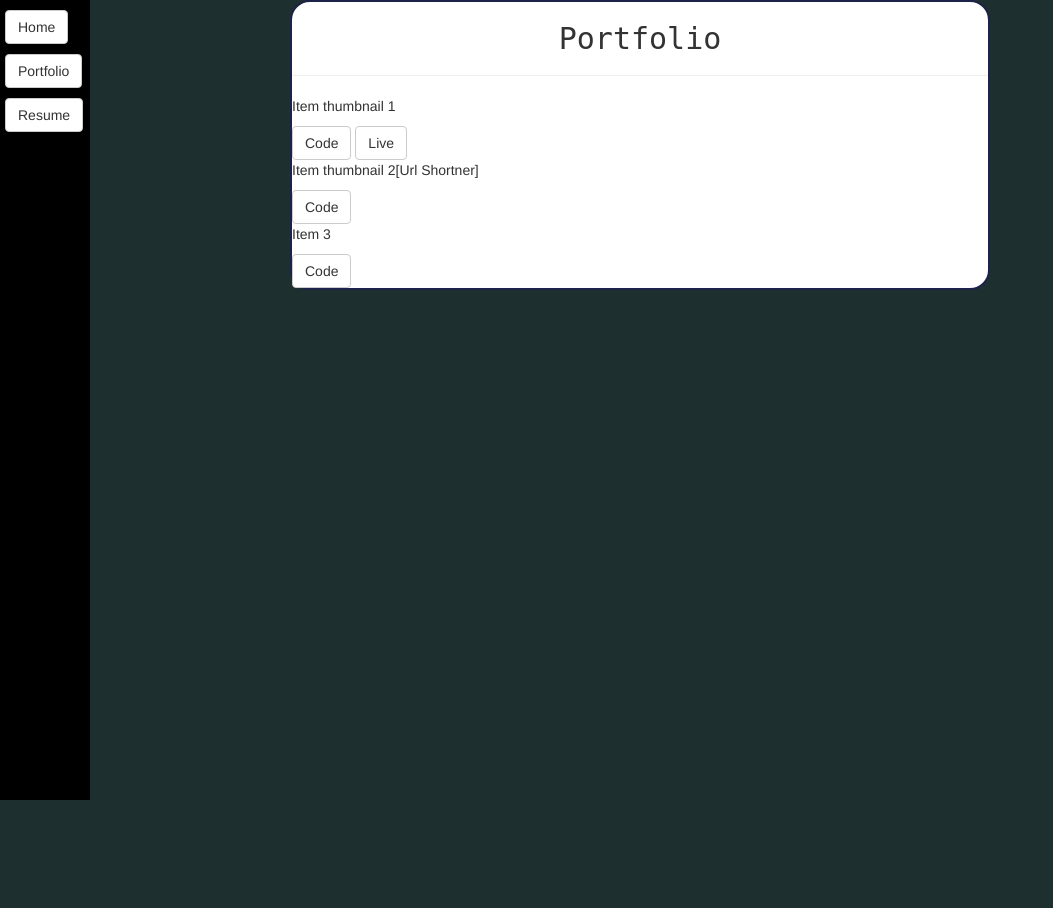
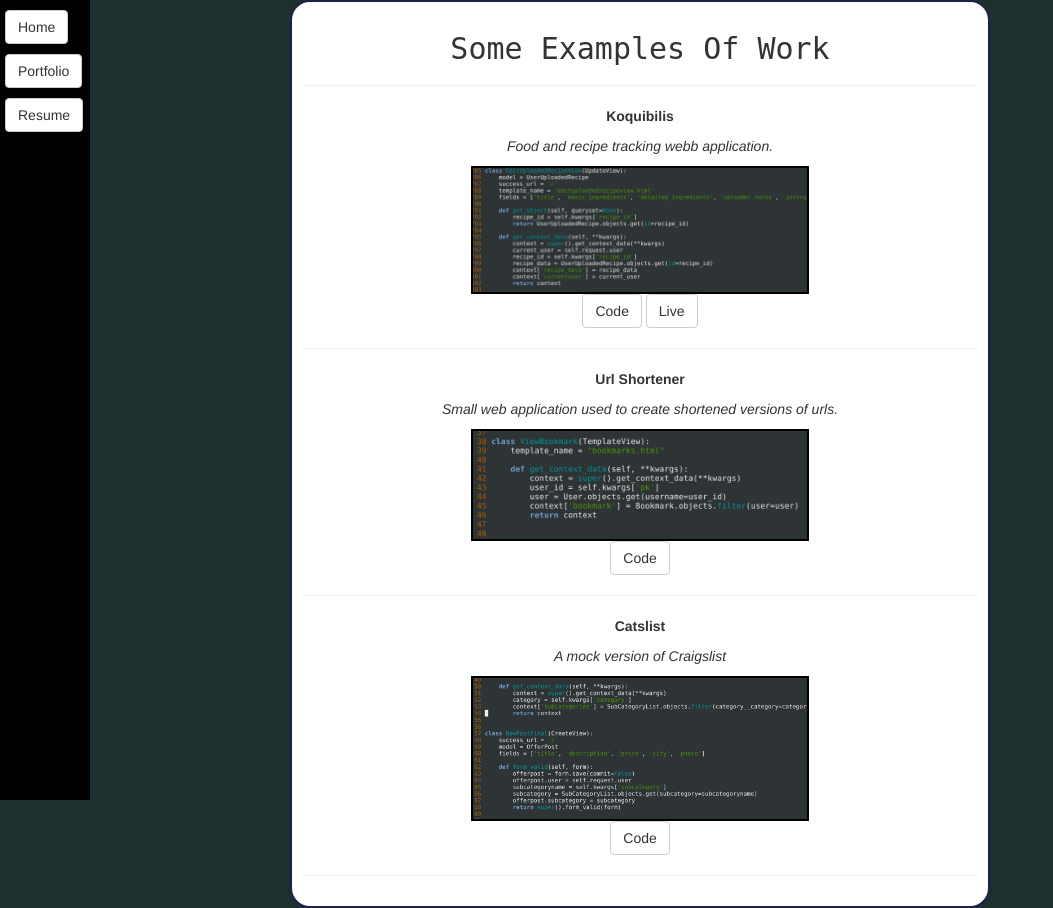
Before and after one commit to KiaraRaynS/Portfolio, a Django app: a page that uses appportfolio/templates/portfolioview.html in a window 1280 px wide. Shown: the whole page, without its empty margins (0-1053 px from the left). Before the commit the page ends 800 px from the top, so only its background shows below. Run offline with Django 3.2, Linux system fonts and the light colour scheme; some libraries are stand-ins or nearby versions.

Commit message:
Made a portfolio page

```diff
--- a/appportfolio/static/appportfolio/css/custom.css
+++ b/appportfolio/static/appportfolio/css/custom.css
@@ -35,6 +35,7 @@ body {
 .portfoliocontent {
   background-color: white;
   border: 2px solid #1c224a;
+  padding: 10px;
   border-radius: 20px;
   margin: auto;
   width: 700px;
--- a/appportfolio/templates/portfolioview.html
+++ b/appportfolio/templates/portfolioview.html
@@ -1,17 +1,34 @@
 {% extends 'base.html' %}
+{% load static %}
 
 {% block bodycontent %}
-  <div class='portfoliocontent'>
-    <h2 style='text-align: center; font-family: monospace;'>Portfolio</h2>
+  <div style='text-align: center;' class='portfoliocontent'>
+    <h2 style='text-align: center; font-family: monospace;'>Some Examples Of Work</h2>
     <hr>
-  <p>Item thumbnail 1</p>
+  <p><strong>Koquibilis</strong></p>
+  <p><i>Food and recipe tracking webb application.</i></p>
+  <img style='border: 2px solid black;' width='50%' height='50%' src="{% static 'koquibilis.png' %}">
+  <br>
   <a href="{{code1}}" class='btn btn-default'>Code</a>
   <a href="{{link1}}" class='btn btn-default'>Live</a>
+  <hr>
 
-  <p>Item thumbnail 2[Url Shortner]</p>
-  <a class='btn btn-default' href="{{code2}}">Code</a>
 
-  <p>Item 3</p>
-  <a class='btn btn-default' href="">Code</a>
+  <p></p>
+  <p><strong>Url Shortener</strong></p>
+  <p><i>Small web application used to create shortened versions of urls.</i></p>
+  <img style='border: 2px solid black;' height='50%' width='50%' src="{% static 'urlshortner.png' %}">
+  <p><a class='btn btn-default' href="{{code2}}">Code</a></p>
+  <hr>
+
+
+  <p><strong>Catslist</strong></p>
+  <p><i>A mock version of Craigslist</i></p>
+  <img width='50%' height='50%' style='border: 2px solid black;' src="{% static 'catslist.png' %}">
+  <br>
+  <a class='btn btn-default' href="{{code3}}">Code</a>
+  <hr>
+
+
   </div>
 {% endblock %}
--- a/appportfolio/views.py
+++ b/appportfolio/views.py
@@ -20,4 +20,5 @@ class PortfolioView(TemplateView):
         context['link1'] = 'https://koquibilis.herokuapp.com/'
         context['code1'] = 'https://github.com/KiaraRaynS/koquibilis'
         context['code2'] = 'https://github.com/KiaraRaynS/urlshortner-06-16-16'
+        context['code3'] = 'https://github.com/KiaraRaynS/Catslist-23-06-16-'
         return context
```
Also changed, not shown: appportfolio/static/catslist.png (added), appportfolio/static/koquibilis.png (added), appportfolio/static/urlshortner.png (added), 5 other files.
